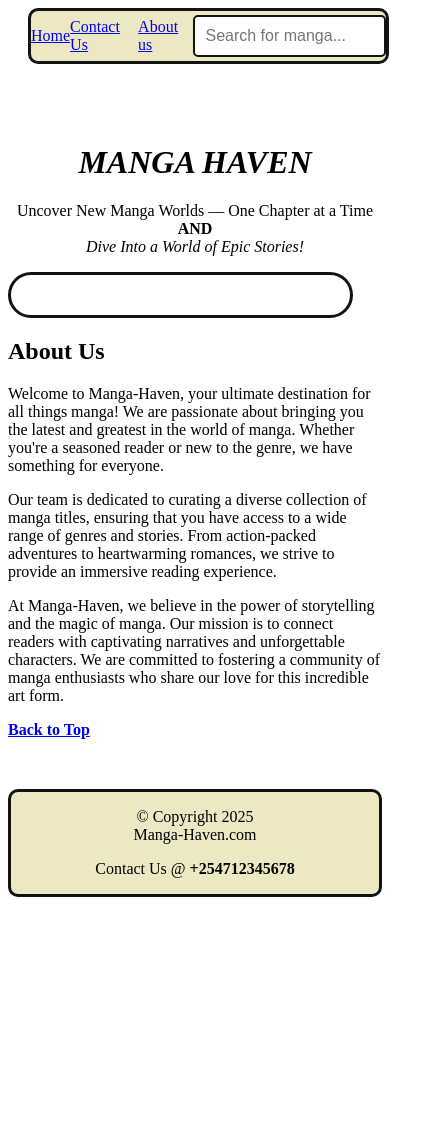
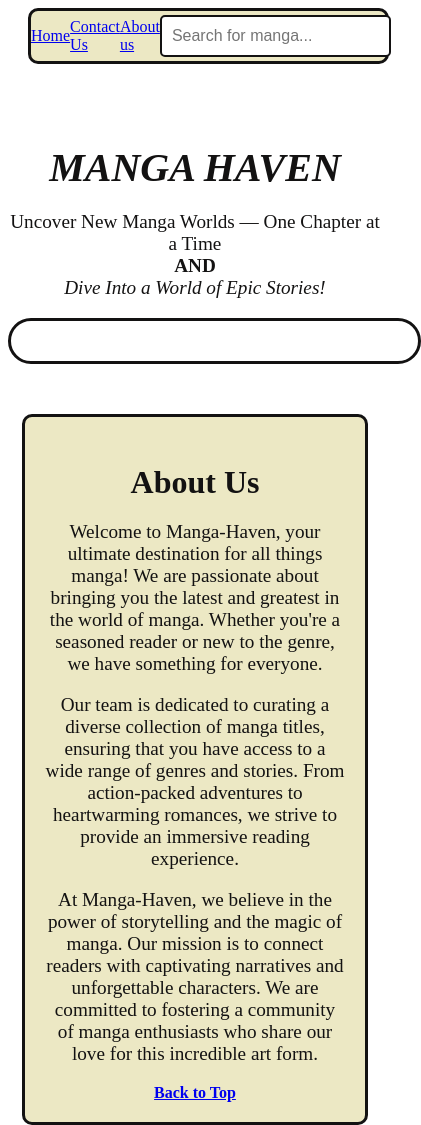
Before and after one commit to BrilliantKimari/Manga-Haven, a plain HTML site: page index.html in a window 390 px wide. Shown: the top 1125 px of the page, 421 px wide, since content can reach past the window. Before the commit the page ends 905 px from the top, so only its background shows below. Drawn offline with Linux system fonts and the light colour scheme; no server answers.

Commit message:
About style

```diff
--- a/css/styles.css
+++ b/css/styles.css
@@ -10,6 +10,7 @@
     align-items: center;
     margin-left: 20px;
 }
+
 
 #search-bar {
     width: 50%;
@@ -26,6 +27,26 @@
     text-align: center;
 
 }
+.myheader h1 {
+    font-size: 2.5em;
+    color: rgb(19, 18, 18);
+    margin-bottom: 20px;
+}
+
+.myheader p {
+    font-size: 1.2em;
+    color: rgb(19, 18, 18);
+    margin-top: 10px;
+}
+
+.myheader img {
+    width: 150px;
+    height: auto;
+    border-radius: 10px;
+    margin-top: 20px;
+}
+
+
 
 .myfooter {
     border: 3px solid rgb(19, 18, 18);
@@ -48,6 +69,14 @@
 width: 80%;
 align-items: center;
 }
+.manga-list h2 {
+    width: 100%;
+    text-align: center;
+    font-size: 2em;
+    color: rgb(19, 18, 18);
+    margin-bottom: 20px;
+}
+
 
 .manga-list:hover {
     background-color: rgb(236, 232, 196);
@@ -109,7 +138,7 @@ align-items: center;
 }
 /* Generalize review textarea styling for all manga items */
 .manga-item textarea[id^="review-text-"] {
-    width: 50;
+    width: 50%;
     padding: 10px;
     border: 2px solid rgb(19, 18, 18);
     border-radius: 5px;
@@ -128,3 +157,41 @@ align-items: center;
     width: auto;
     display: inline-block;
 }
+
+@media (max-width: 700px) {
+    .manga-list {
+        flex-direction: column;
+        width: 98%;
+    }
+    .manga-item {
+        width: 95vw;
+        max-width: 400px;
+    }
+    #search-bar {
+        width: 90vw;
+        max-width: 350px;
+    }
+}
+
+#about {
+    width: 80%;
+    margin: 0 auto;
+    padding: 20px;
+    border: 3px solid rgb(19, 18, 18);
+    border-radius: 10px;
+    background-color: rgb(236, 232, 196);
+    text-align: center;
+    margin-top: 50px;
+}
+
+/* Add styles for the about section */
+#about h2 {
+    font-size: 2em;
+    color: rgb(19, 18, 18);
+    margin-bottom: 20px;
+}
+#about p {
+    font-size: 1.2em;
+    color: rgb(19, 18, 18);
+    margin-top: 10px;
+}
```
